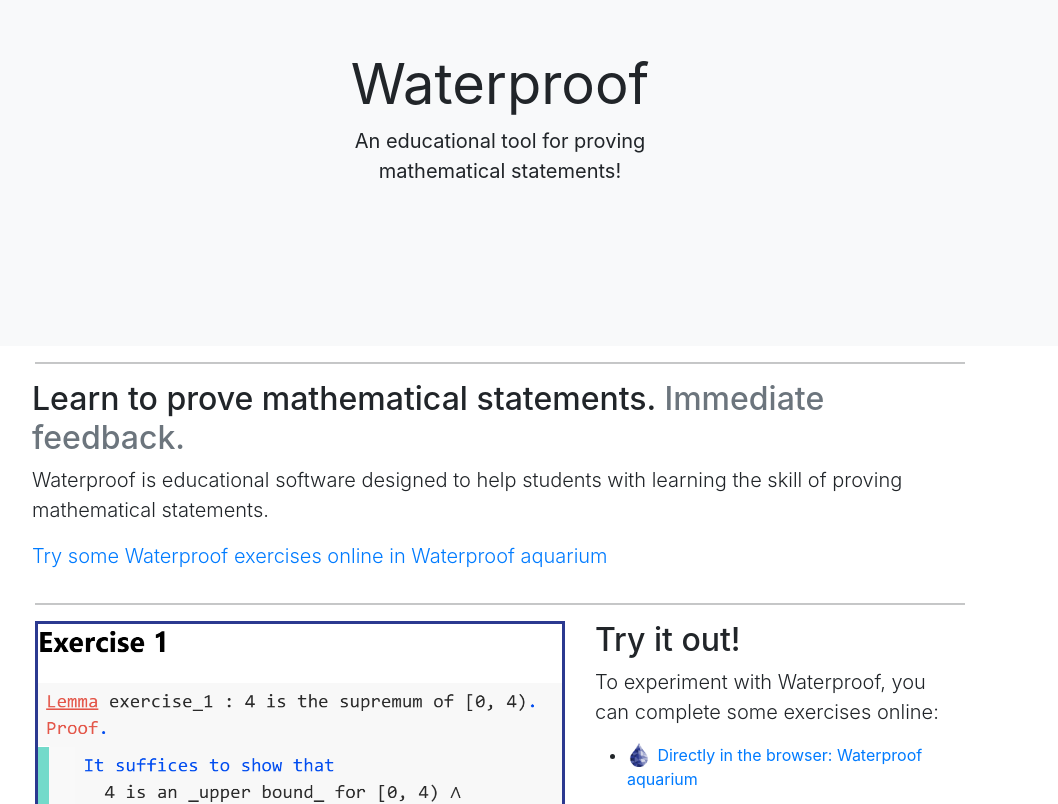
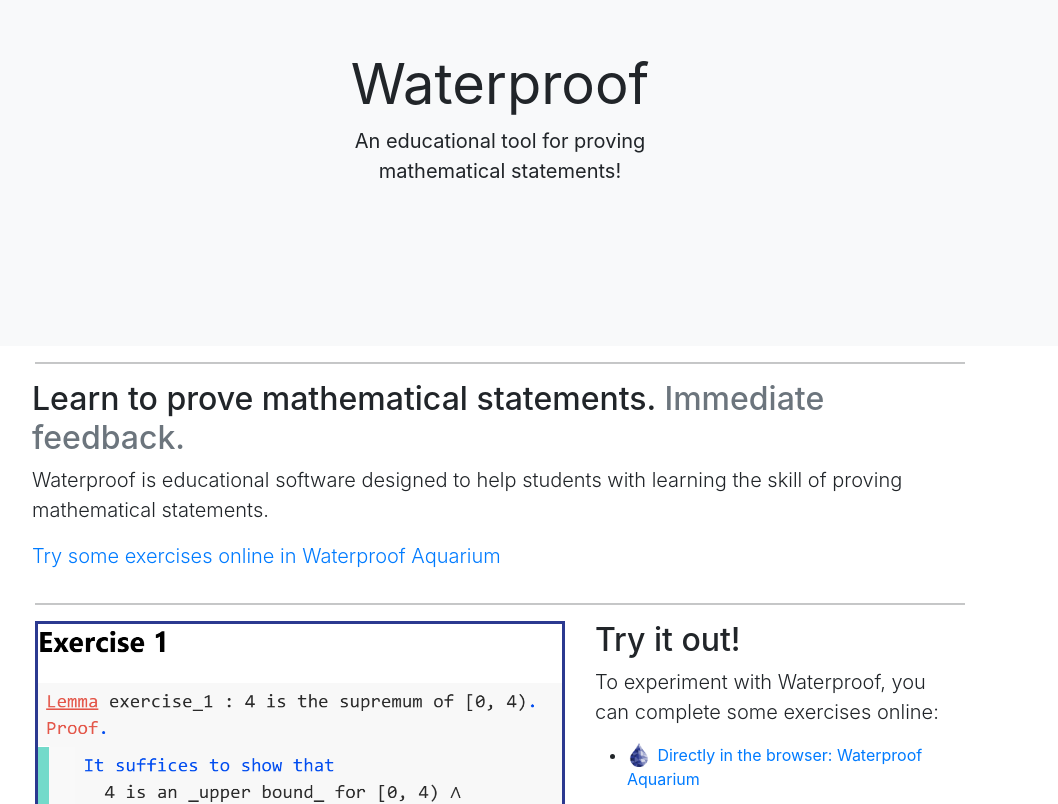
Before and after one commit to impermeable/impermeable.github.io, a website: page index.html in a window 1280 px wide. Shown: the part 109-913 px from the top of the page, without its empty margins (140-1198 px from the left). Drawn offline with nearby package versions, Linux system fonts and the light colour scheme; grey boxes are pictures that could not be loaded.

Commit message:
Small update to text

```diff
--- a/index.html
+++ b/index.html
@@ -91,7 +91,7 @@
     <div class="row featurette">
       <h2 class="featurette-heading">Learn to prove mathematical statements. <span class="text-muted">Immediate feedback.</span></h2>
       <p class="lead">Waterproof is educational software designed to help students with learning the skill of proving mathematical statements.</p>
-      <p class="lead"><a href="https://impermeable.github.io/aquarium">Try some Waterproof exercises online in Waterproof aquarium</a></p>
+      <p class="lead"><a href="https://impermeable.github.io/aquarium">Try some exercises online in Waterproof Aquarium</a></p>
     </div>
 
     <hr class="featurette-divider">
@@ -102,7 +102,7 @@
         <p class="lead">To experiment with Waterproof, you can complete some exercises online:</p>
         <ul id="try-out-online">
           <li>
-            <p class="lead"></p><a href="https://impermeable.github.io/aquarium"><img id="impermeable-logo-button" src="assets/druppel.png" alt="impermeable logo">Directly in the browser: Waterproof aquarium</a></p>
+            <p class="lead"></p><a href="https://impermeable.github.io/aquarium"><img id="impermeable-logo-button" src="assets/druppel.png" alt="impermeable logo">Directly in the browser: Waterproof Aquarium</a></p>
           </li>
           <li>
             <p class="lead">
```
